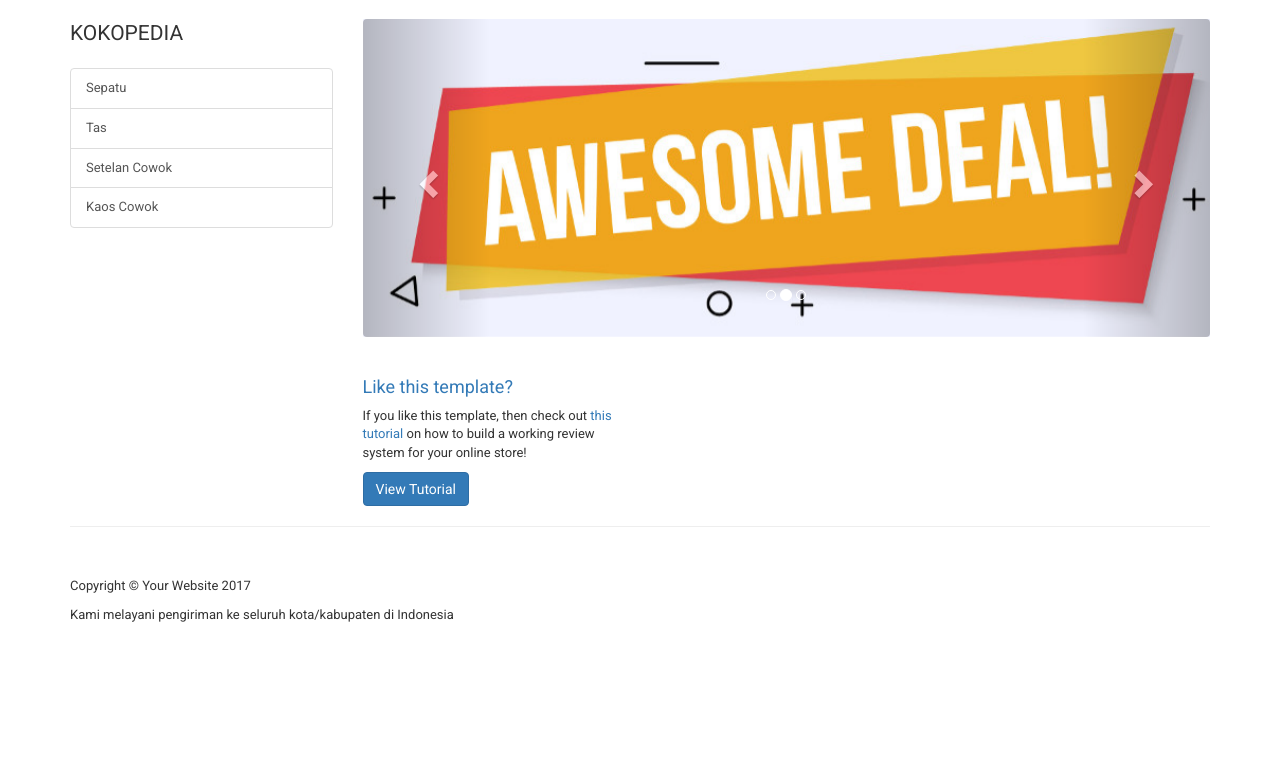
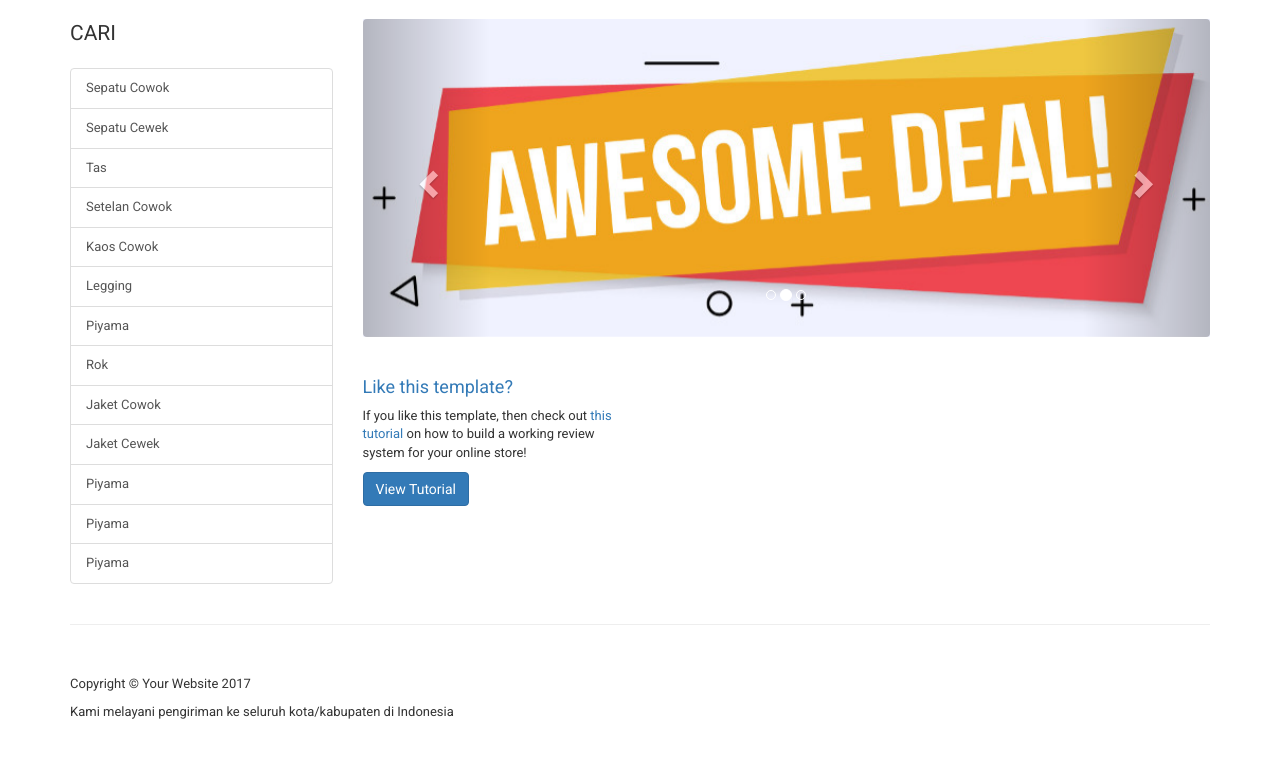
Before and after one commit to kholidfu/toped_agc, a Flask app: template app/templates/index.html in a window 1280 px wide. Shown: the part 51-833 px from the top of the page. Before the commit the page ends 673 px from the top, so only its background shows below. Run offline with Flask 2, Linux system fonts and the light colour scheme; the template is opened without the code that fills it, so the values that code supplies are empty; some libraries are stand-ins or nearby versions.

Commit message:
add more cats

```diff
--- a/app/templates/index.html
+++ b/app/templates/index.html
@@ -5,12 +5,21 @@
 <div class="container">
   <div class="row">
     <div class="col-md-3">
-      <p class="lead">KOKOPEDIA</p>
+      <p class="lead">CARI</p>
       <div class="list-group">
-        <a href="/search/sepatu" class="list-group-item">Sepatu</a>
+        <a href="#" class="list-group-item">Sepatu Cowok</a>
+	<a href="#" class="list-group-item">Sepatu Cewek</a>
         <a href="#" class="list-group-item">Tas</a>
         <a href="#" class="list-group-item">Setelan Cowok</a>
 	<a href="#" class="list-group-item">Kaos Cowok</a>
+	<a href="#" class="list-group-item">Legging</a>
+	<a href="#" class="list-group-item">Piyama</a>
+	<a href="#" class="list-group-item">Rok</a>
+	<a href="#" class="list-group-item">Jaket Cowok</a>
+	<a href="#" class="list-group-item">Jaket Cewek</a>
+	<a href="#" class="list-group-item">Piyama</a>
+	<a href="#" class="list-group-item">Piyama</a>
+	<a href="#" class="list-group-item">Piyama</a>
       </div>
     </div>
 
```
